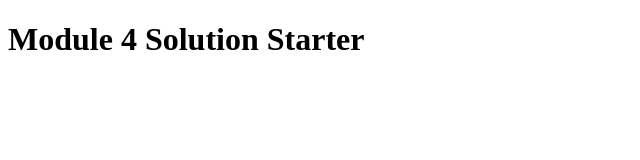
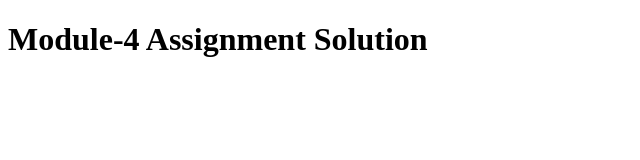
Before and after one commit to anand121023/module4_solution, a plain HTML site: page site/index.html in a window 1280 px wide. Shown: the whole page, without its empty margins (0-640 px from the left). Drawn offline with Linux system fonts and the light colour scheme.

Commit message:
Add Title Name nd Haeading

```diff
--- a/site/index.html
+++ b/site/index.html
@@ -2,12 +2,12 @@
 <html>
 <head>
   <meta charset="utf-8">
-  <title>Module 4 Solution Starter</title>
+  <title>Module-4 Assignment Solution</title>
   <script src="SpeakHello.js"></script>
   <script src="SpeakGoodBye.js"></script>
   <script src="script.js"></script>
 </head>
 <body>
-  <h1>Module 4 Solution Starter</h1>
+  <h1>Module-4 Assignment Solution</h1>
 </body>
 </html>
```
